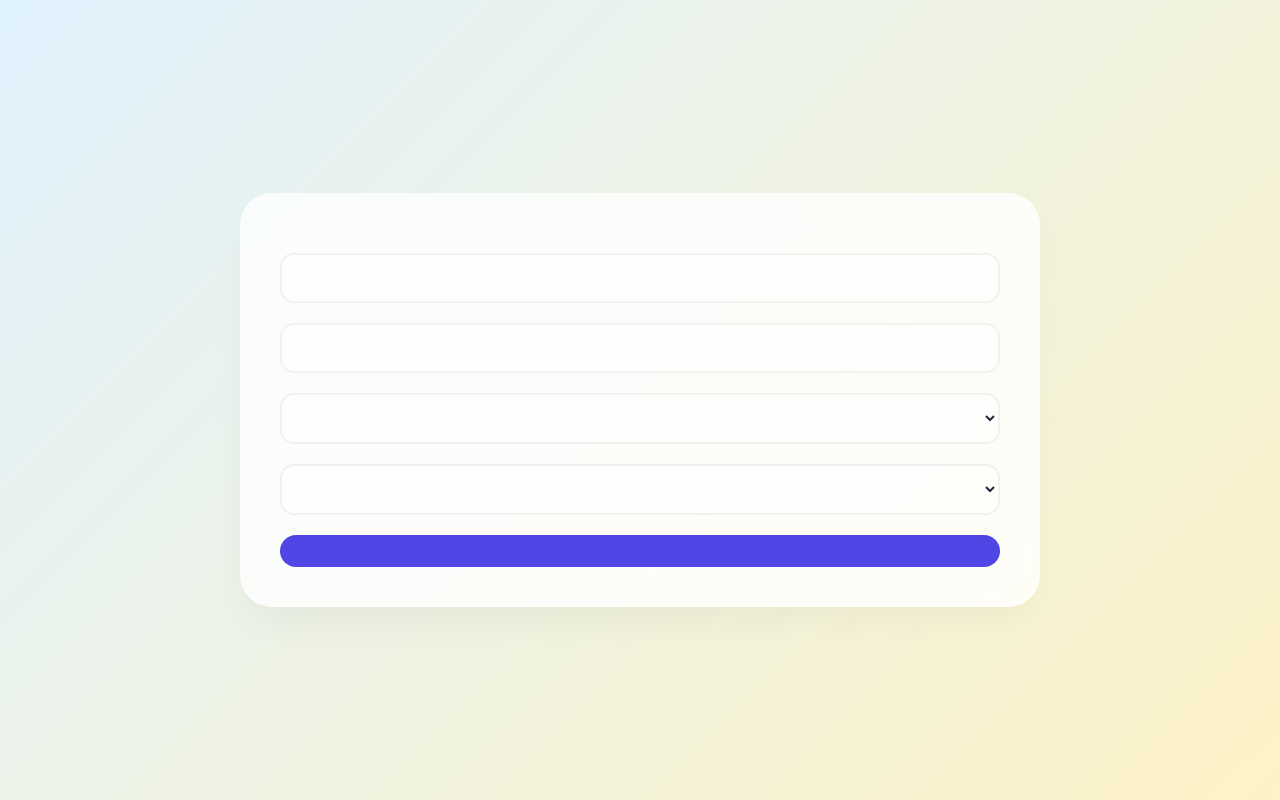
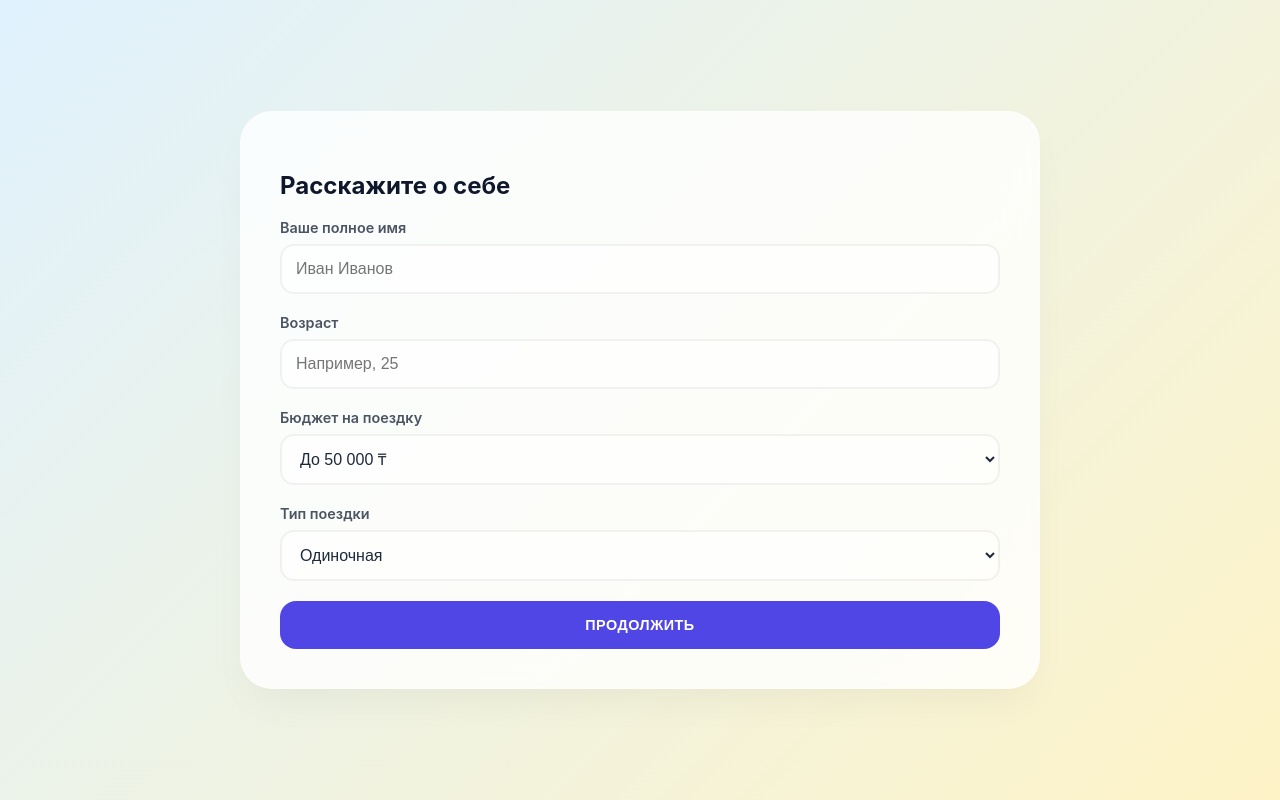
Before and after one commit to OrvexCompany/itsapar-web, a website: page form.html in a window 1280 px wide. Drawn offline with Linux system fonts and the light colour scheme.

Commit message:
Fix: Policy visibility, ReferenceError, and restore Russian labels

```diff
--- a/form.html
+++ b/form.html
@@ -9,33 +9,33 @@
 <body>
     <div class="container">
         <div class="card form-card">
-            <h2 data-i18n="form_title"></h2>
+            <h2>Расскажите о себе</h2>
             <form id="userForm">
                 <div class="form-group">
-                    <label data-i18n="full_name_label"></label>
-                    <input type="text" id="fullName" data-i18n-placeholder="full_name_label" required>
+                    <label>Ваше полное имя</label>
+                    <input type="text" id="fullName" placeholder="Иван Иванов" required>
                 </div>
                 <div class="form-group">
-                    <label data-i18n="age_label"></label>
-                    <input type="number" id="age" data-i18n-placeholder="age_label" required>
+                    <label>Возраст</label>
+                    <input type="number" id="age" placeholder="Например, 25" required>
                 </div>
                 <div class="form-group">
-                    <label data-i18n="form_budget_label"></label>
+                    <label>Бюджет на поездку</label>
                     <select id="budget">
-                        <option value="low" data-i18n="budget_low"></option>
-                        <option value="medium" data-i18n="budget_medium"></option>
-                        <option value="high" data-i18n="budget_high"></option>
+                        <option value="low">До 50 000 ₸</option>
+                        <option value="medium">50 000 - 200 000 ₸</option>
+                        <option value="high">Более 200 000 ₸</option>
                     </select>
                 </div>
                 <div class="form-group">
-                    <label data-i18n="form_trip_type_label"></label>
+                    <label>Тип поездки</label>
                     <select id="tripType">
-                        <option value="solo" data-i18n="form_trip_solo"></option>
-                        <option value="family" data-i18n="form_trip_family"></option>
-                        <option value="friends" data-i18n="form_trip_friends"></option>
+                        <option value="solo">Одиночная</option>
+                        <option value="family">Семейная</option>
+                        <option value="friends">С друзьями</option>
                     </select>
                 </div>
-                <button type="submit" class="btn btn-primary full-width" data-i18n="next_button"></button>
+                <button type="submit" class="btn btn-primary full-width">Продолжить</button>
             </form>
         </div>
     </div>
```
Also changed, not shown: admin-analytics.html (+4 -4 lines), app.js.
